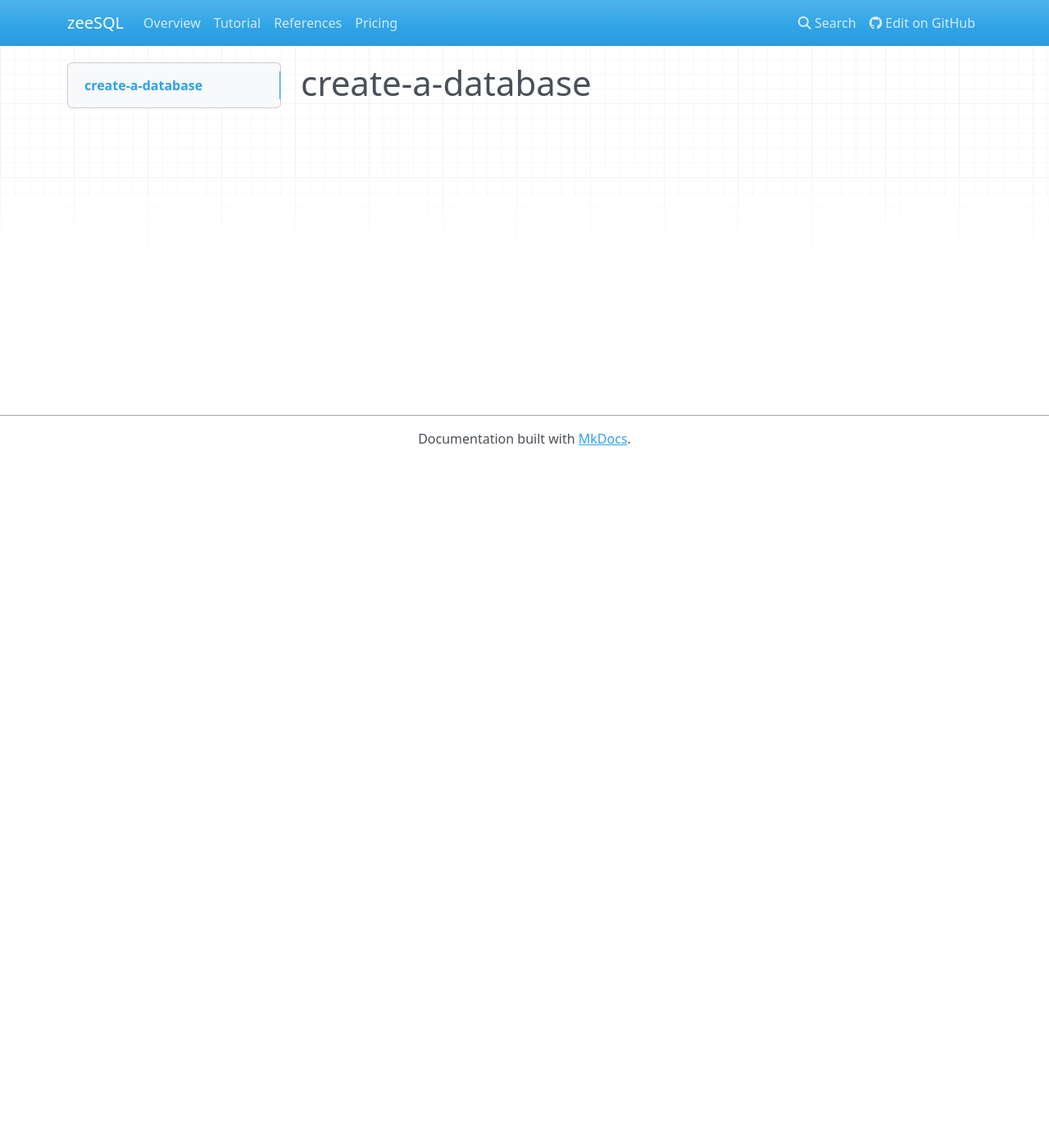
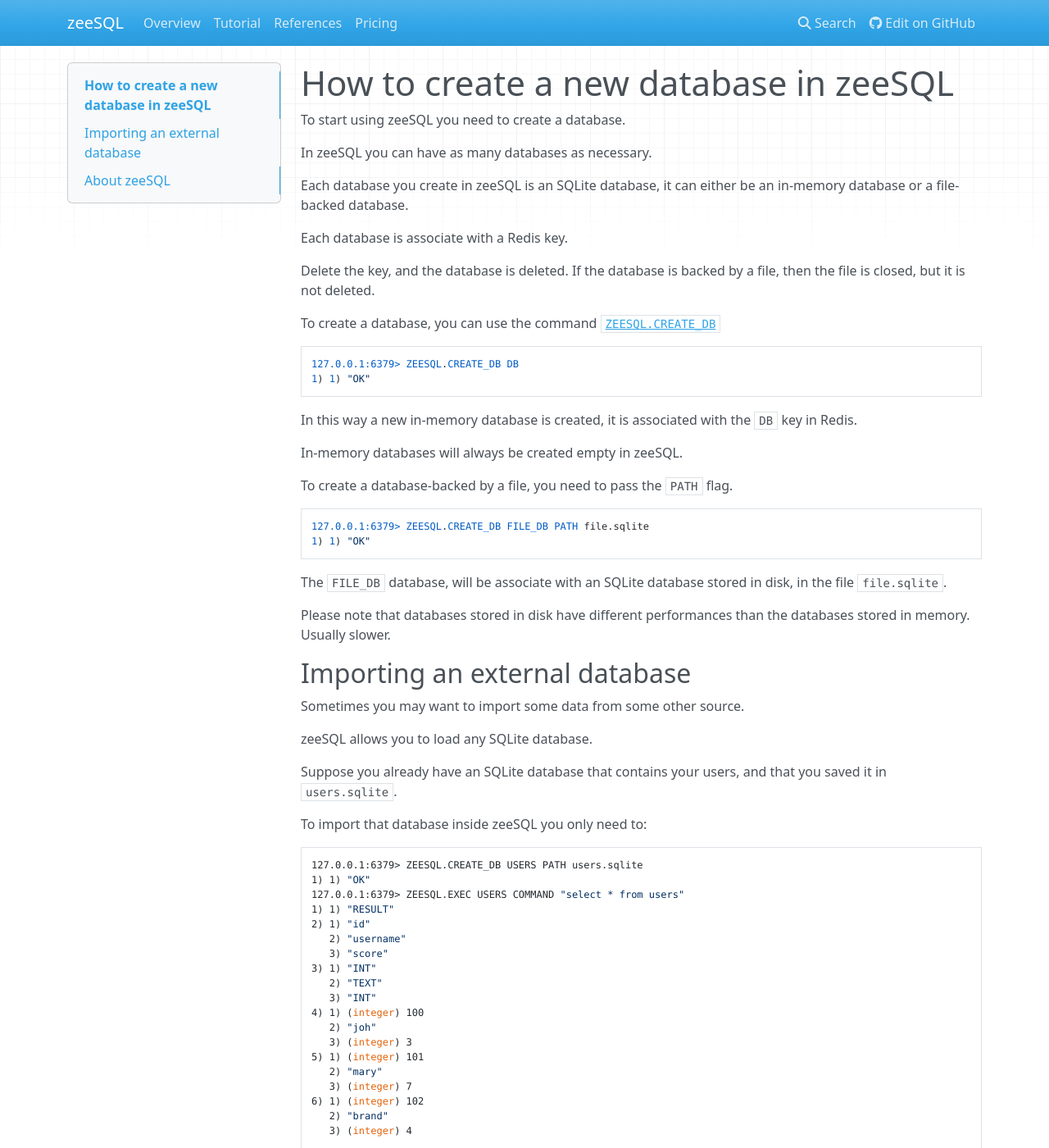
Before and after one commit to RedBeardLab/zeeSQL-doc, an MkDocs documentation site: the page built from docs/how-to/create-a-database.md, in a window 1280 px wide and 1400 px high. Shown: the whole window at 82% size. Built offline with MkDocs 1.6.1, drawn with Linux system fonts in a browser that asks for light colours; nearby versions of some CDN libraries; old or Windows-style settings are respelled for this version of MkDocs; some of the changed text lies outside the part shown.

Commit message:
add how to create a database

````diff
--- a/docs/how-to/create-a-database.md
+++ b/docs/how-to/create-a-database.md
@@ -1 +1,73 @@
-# create-a-database
+# How to create a new database in zeeSQL
+
+To start using zeeSQL you need to create a database.
+
+In zeeSQL you can have as many databases as necessary.
+
+Each database you create in zeeSQL is an SQLite database, it can either be an in-memory database or a file-backed database.
+
+Each database is associate with a Redis key.
+
+Delete the key, and the database is deleted. If the database is backed by a file, then the file is closed, but it is not deleted.
+
+To create a database, you can use the command [`ZEESQL.CREATE_DB`][createdb]
+
+```
+127.0.0.1:6379> ZEESQL.CREATE_DB DB
+1) 1) "OK"
+```
+
+In this way a new in-memory database is created, it is associated with the `DB` key in Redis.
+
+In-memory databases will always be created empty in zeeSQL.
+
+To create a database-backed by a file, you need to pass the `PATH` flag.
+
+```
+127.0.0.1:6379> ZEESQL.CREATE_DB FILE_DB PATH file.sqlite
+1) 1) "OK"
+```
+
+The `FILE_DB` database, will be associate with an SQLite database stored in disk, in the file `file.sqlite`.
+
+Please note that databases stored in disk have different performances than the databases stored in memory. Usually slower.
+
+## Importing an external database
+
+Sometimes you may want to import some data from some other source.
+
+zeeSQL allows you to load any SQLite database.
+
+Suppose you already have an SQLite database that contains your users, and that you saved it in `users.sqlite`.
+
+To import that database inside zeeSQL you only need to:
+
+```
+127.0.0.1:6379> ZEESQL.CREATE_DB USERS PATH users.sqlite
+1) 1) "OK"
+127.0.0.1:6379> ZEESQL.EXEC USERS COMMAND "select * from users"
+1) 1) "RESULT"
+2) 1) "id"
+   2) "username"
+   3) "score"
+3) 1) "INT"
+   2) "TEXT"
+   3) "INT"
+4) 1) (integer) 100
+   2) "joh"
+   3) (integer) 3
+5) 1) (integer) 101
+   2) "mary"
+   3) (integer) 7
+6) 1) (integer) 102
+   2) "brand"
+   3) (integer) 4
+```
+
+## About zeeSQL
+
+zeeSQL is a Redis Module that provides SQL capabilities to Redis.
+It allows the creation and management of several SQL databases, each one independent from the other.
+Moreover, zeeSQL provides out-of-the-box [secondary indexes](../secondary-indexes.md) capabilities, allowing fast and easy search by value in Redis.
+
+[createdb]: references.md#zeesql-create_db
````
